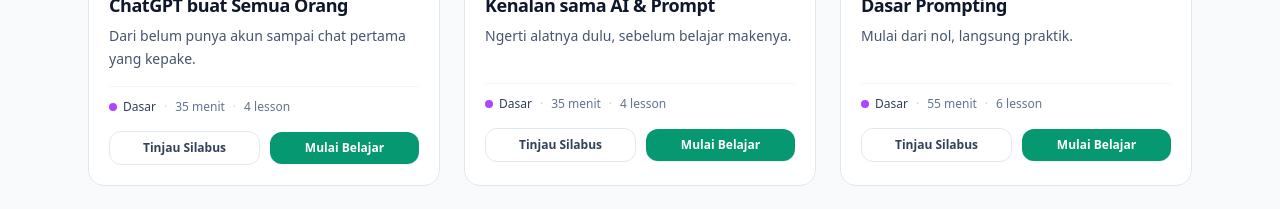
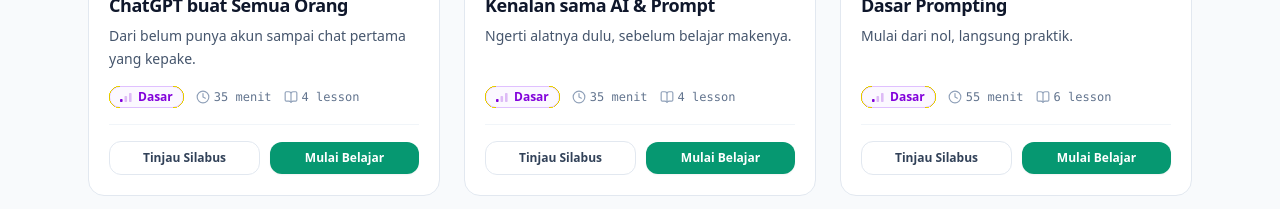
Before and after one commit to NaufalYogaPratama/pawang-technical-test, a React (Vite) app in the folder bonus-solution/: page / in a window 1280 px wide. Shown: the part 572-781 px from the top of the page. Built offline with nearby package versions, Linux system fonts and the light colour scheme; grey boxes are pictures that could not be loaded.

Commit message:
feat(ui): add cellular signal difficulty badge and perfect baseline alignment

```diff
--- a/bonus-solution/src/components/CourseCard.tsx
+++ b/bonus-solution/src/components/CourseCard.tsx
@@ -1,5 +1,7 @@
 import React from 'react';
+import { Clock, BookOpen } from 'lucide-react';
 import { Course } from '../types';
+import { DifficultyBadge } from './DifficultyBadge';
 
 interface CourseCardProps {
   course: Course;
@@ -7,23 +9,9 @@
 }
 
 export const CourseCard: React.FC<CourseCardProps> = ({ course, onOpenSyllabus }) => {
-  // Semantic level indicator dot matching pawang.io's brand palette
-  const getLevelDot = (level: string) => {
-    switch (level) {
-      case 'Dasar':
-        return 'bg-purple-500';
-      case 'Menengah':
-        return 'bg-fuchsia-500';
-      case 'Mahir':
-        return 'bg-pink-500';
-      default:
-        return 'bg-slate-400';
-    }
-  };
-
   return (
     <article className="group relative flex flex-col overflow-hidden rounded-2xl border border-slate-200 bg-white transition-all duration-200 hover:-translate-y-0.5 hover:border-slate-300 hover:shadow-md focus-within:ring-2 focus-within:ring-[#069871]">
-      {/* Clean image container: Unobstructed artwork, no floating AI pill badges */}
+      {/* Clean image container: Unobstructed artwork */}
       <div className="relative aspect-[16/10] w-full overflow-hidden bg-slate-100 border-b border-slate-100">
         <img
           src={course.image.src}
@@ -39,30 +27,31 @@
 
       {/* Content Area */}
       <div className="flex flex-1 flex-col p-5">
-        {/* Title: Consistent 1-line display with ellipsis if exceptionally long */}
+        {/* Title */}
         <h3 className="text-base sm:text-lg font-bold text-slate-900 tracking-tight line-clamp-1 group-hover:text-[#069871] transition-colors">
           {course.title}
         </h3>
 
-        {/* Tagline: Fixed 2-line height box (min-h-[2.625rem]) so 1-line and 2-line descriptions never throw off the baseline */}
+        {/* Tagline with fixed 2-line box (42px) to prevent height jumping across cards */}
         <p className="mt-1.5 text-sm text-slate-600 leading-relaxed line-clamp-2 min-h-[2.625rem]">
           {course.tagline}
         </p>
 
-        {/* Metadata row: Anchored consistently on the exact same horizontal baseline across every card */}
-        <div className="mt-4 pt-3 border-t border-slate-100 flex items-center gap-2 text-xs text-slate-500">
-          <span className="inline-flex items-center gap-1.5 font-medium text-slate-700">
-            <span className={`h-2 w-2 rounded-full ${getLevelDot(course.level)}`} aria-hidden="true" />
-            {course.level}
+        {/* Metadata row with Cellular Signal Badge, Clock, and BookOpen icons - anchored to exact same baseline */}
+        <div className="mt-auto pt-4 flex flex-wrap items-center gap-x-3 gap-y-1.5 text-xs text-slate-500">
+          <DifficultyBadge level={course.level} />
+          <span className="inline-flex items-center gap-1 font-mono text-slate-500">
+            <Clock className="h-3.5 w-3.5 text-slate-400" />
+            <span>{course.durationText}</span>
           </span>
-          <span className="text-slate-300" aria-hidden="true">·</span>
-          <span>{course.durationText}</span>
-          <span className="text-slate-300" aria-hidden="true">·</span>
-          <span>{course.lessonCount} lesson</span>
+          <span className="inline-flex items-center gap-1 font-mono text-slate-500">
+            <BookOpen className="h-3.5 w-3.5 text-slate-400" />
+            <span>{course.lessonCount} lesson</span>
+          </span>
         </div>
 
-        {/* Action Buttons: Pinned consistently below the metadata row */}
-        <div className="mt-4 flex items-center gap-2.5">
+        {/* Action Buttons: Aligned on the exact same baseline */}
+        <div className="mt-4 flex items-center gap-2.5 border-t border-slate-100 pt-4">
           <button
             type="button"
             onClick={() => onOpenSyllabus(course)}
--- /dev/null
+++ b/bonus-solution/src/components/DifficultyBadge.tsx
@@ -0,0 +1,55 @@
+import React from 'react';
+import { Level } from '../types';
+
+interface DifficultyBadgeProps {
+  level: Level;
+}
+
+export const DifficultyBadge: React.FC<DifficultyBadgeProps> = ({ level }) => {
+  const getBadgeConfig = () => {
+    switch (level) {
+      case 'Dasar':
+        return {
+          containerClass: 'border-purple-300/80 bg-purple-50/70 text-purple-700',
+          bars: [1, 0.25, 0.25],
+        };
+      case 'Menengah':
+        return {
+          containerClass: 'border-fuchsia-300/80 bg-fuchsia-50/70 text-fuchsia-700',
+          bars: [1, 1, 0.25],
+        };
+      case 'Mahir':
+        return {
+          containerClass: 'border-pink-300/80 bg-pink-50/70 text-pink-700',
+          bars: [1, 1, 1],
+        };
+      default:
+        return {
+          containerClass: 'border-slate-300 bg-slate-50 text-slate-600',
+          bars: [1, 0.25, 0.25],
+        };
+    }
+  };
+
+  const { containerClass, bars } = getBadgeConfig();
+
+  return (
+    <span
+      className={`inline-flex items-center gap-1.5 rounded-full border px-2.5 py-0.5 text-xs font-semibold ${containerClass}`}
+      aria-label={`Tingkat kesulitan: ${level}`}
+    >
+      {/* Cellular signal bars indicating difficulty level */}
+      <svg
+        viewBox="0 0 12 10"
+        className="h-2.5 w-3 shrink-0"
+        fill="currentColor"
+        aria-hidden="true"
+      >
+        <rect x="0" y="7" width="2.6" height="3" rx="0.8" opacity={bars[0]} />
+        <rect x="4.5" y="4" width="2.6" height="6" rx="0.8" opacity={bars[1]} />
+        <rect x="9" y="1" width="2.6" height="9" rx="0.8" opacity={bars[2]} />
+      </svg>
+      <span>{level}</span>
+    </span>
+  );
+};
```
